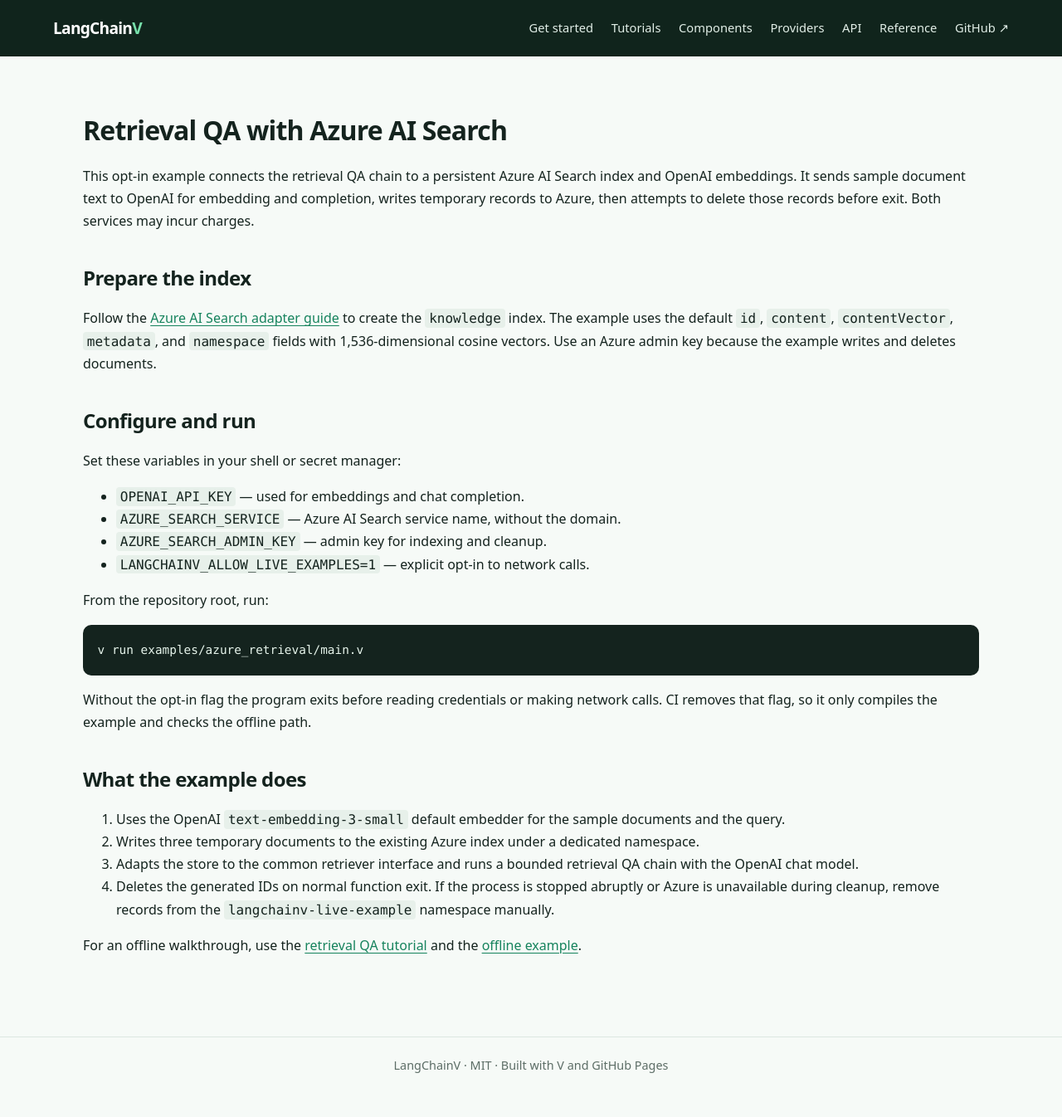
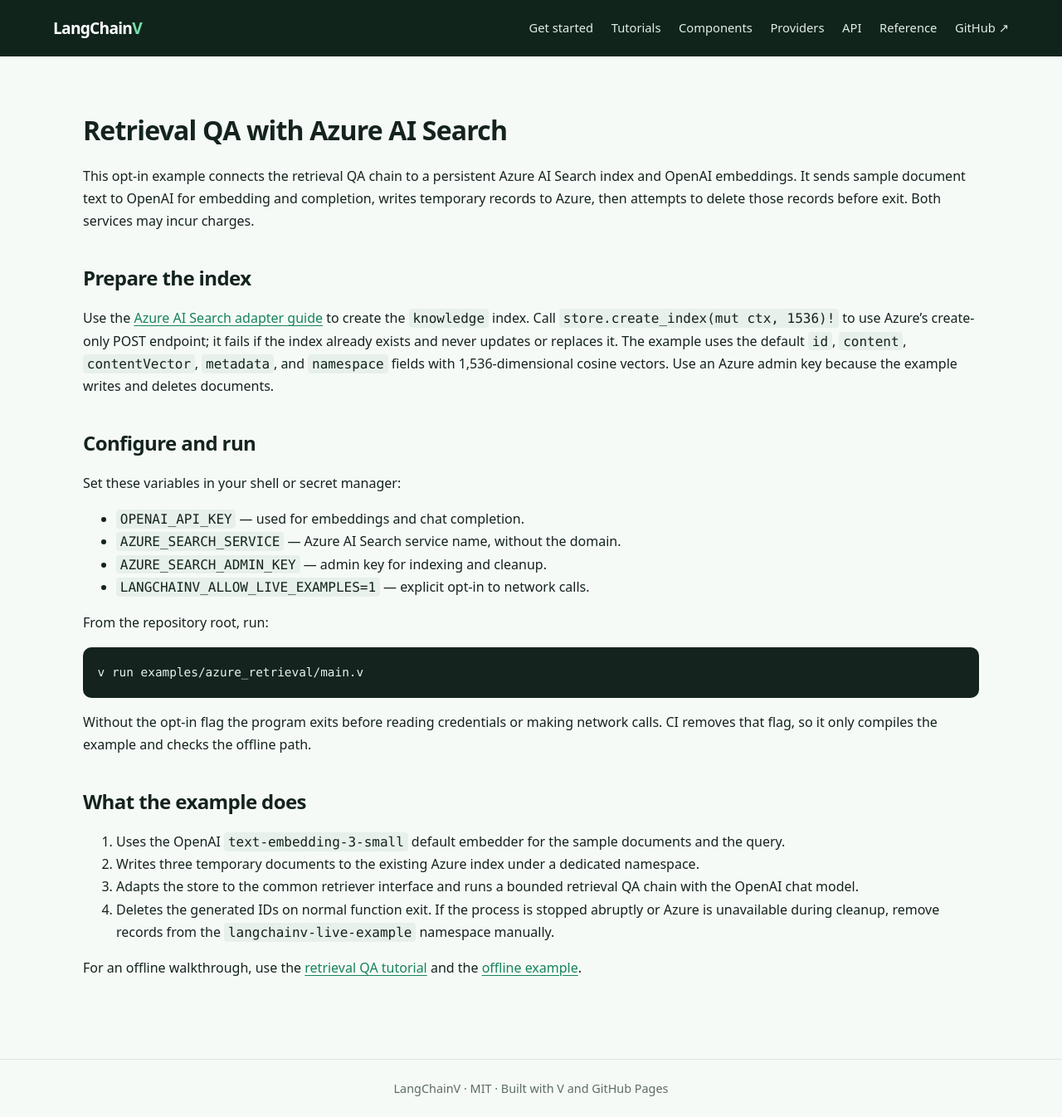
Before and after one commit to ulises-jeremias/langchainv, a Jekyll site: the page built from docs/tutorials/azure-ai-search-retrieval.md, in a window 1280 px wide. Shown: the whole page at 83% size. Built offline with Jekyll 4.4.1, drawn with Linux system fonts in a browser that asks for light colours; before the commit the page ends 1319 px from its top, so only the background shows below that.

Commit message:
feat(vectorstores): create Azure AI Search indexes (#60)
* feat(vectorstores): create Azure AI Search indexes

* style: format Azure AI Search index helper

* fix(azureaisearch): enforce minimum vector dimensions

* fix(azureaisearch): use background test context

```diff
--- a/docs/tutorials/azure-ai-search-retrieval.md
+++ b/docs/tutorials/azure-ai-search-retrieval.md
@@ -13,8 +13,10 @@
 
 ## Prepare the index
 
-Follow the [Azure AI Search adapter guide](https://github.com/ulises-jeremias/langchainv/blob/main/vectorstores/azureaisearch/README.md)
-to create the `knowledge` index. The example uses the default `id`, `content`,
+Use the [Azure AI Search adapter guide](https://github.com/ulises-jeremias/langchainv/blob/main/vectorstores/azureaisearch/README.md)
+to create the `knowledge` index. Call `store.create_index(mut ctx, 1536)!` to
+use Azure's create-only POST endpoint; it fails if the index already exists
+and never updates or replaces it. The example uses the default `id`, `content`,
 `contentVector`, `metadata`, and `namespace` fields with 1,536-dimensional
 cosine vectors. Use an Azure admin key because the example writes and deletes
 documents.
```
Also changed, not shown: docs/LANGCHAINGO_PARITY.md (+4 -2 lines), vectorstores/azureaisearch/README.md, 2 other files.
